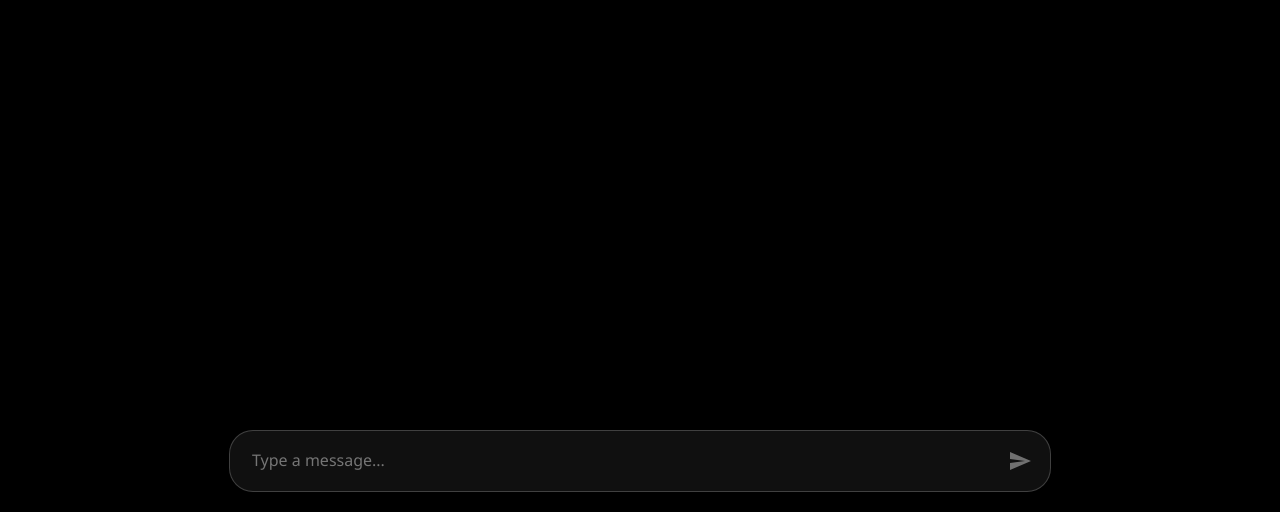
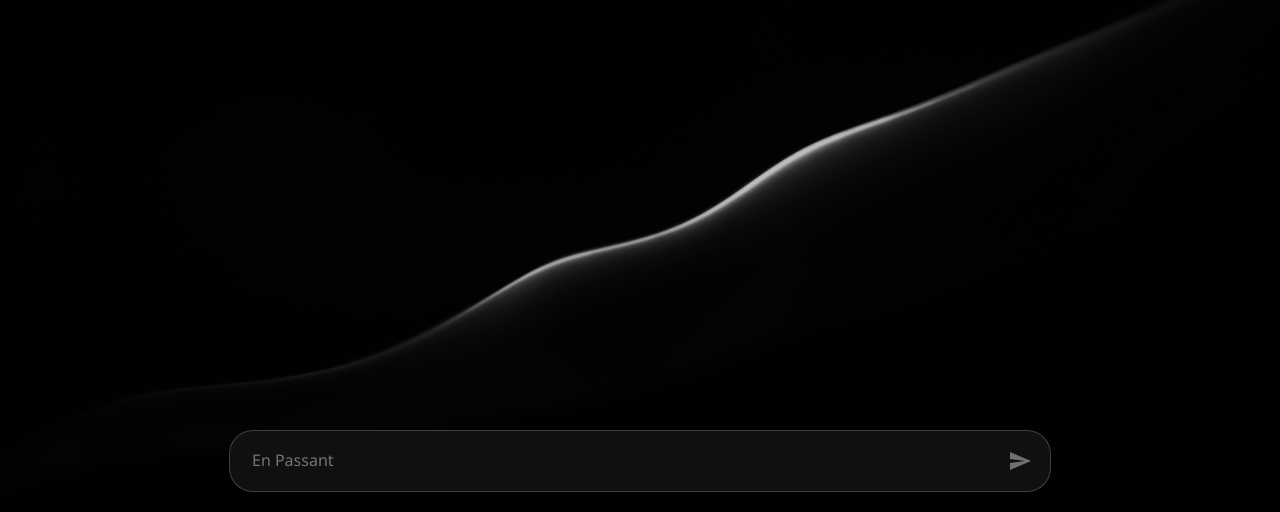
Before and after one commit to l145dev/chess-ai, an Astro site in the folder chatbot/: page / in a window 1280 px wide. Shown: the part 288-800 px from the top of the page. Built offline with nearby package versions, Linux system fonts and the light colour scheme; Astro itself is replaced by a stand-in of ours.

Commit message:
ref: minor changes

```diff
--- a/chatbot/src/components/ChatInterface.tsx
+++ b/chatbot/src/components/ChatInterface.tsx
@@ -195,9 +195,9 @@ const ChatLogic = () => {
             value={inputValue}
             onChange={handleInput}
             onKeyDown={handleKeyDown}
-            placeholder="Type a message..."
+            placeholder="En Passant"
             rows={1}
-            style={{ fieldSizing: "content" } as any} // Cast for TS if fieldSizing not yet known
+            style={{ fieldSizing: "content" }}
           />
           <button
             type="submit"
--- a/chatbot/src/layouts/Layout.astro
+++ b/chatbot/src/layouts/Layout.astro
@@ -18,7 +18,7 @@ import rookIcon from "../assets/rook_icon.png";
 		</div>
 		<header>
 			<div class="logo">
-				<img src={rookIcon.src} alt="Rook Icon" />
+				<img src={rookIcon.src} alt="Logo" />
 			</div>
 			<div class="title">NNUE ChessBot</div>
 			<a href="https://github.com/l145dev/chess-ai" target="_blank" rel="noopener noreferrer" class="github-link">
@@ -46,7 +46,7 @@ import rookIcon from "../assets/rook_icon.png";
 		width: 100%;
 		height: 100%;
 		font-family: var(--font-family);
-		background-color: #000;
+		background-color: transparent;
 		color: var(--text-color);
 		overflow: hidden;
 	}
@@ -62,6 +62,7 @@ import rookIcon from "../assets/rook_icon.png";
 		width: 100%;
 		height: 100%;
 		z-index: -1;
+		background-color: #000; /* Fallback color */
 	}
 	.background-container img {
 		width: 100%;
```
